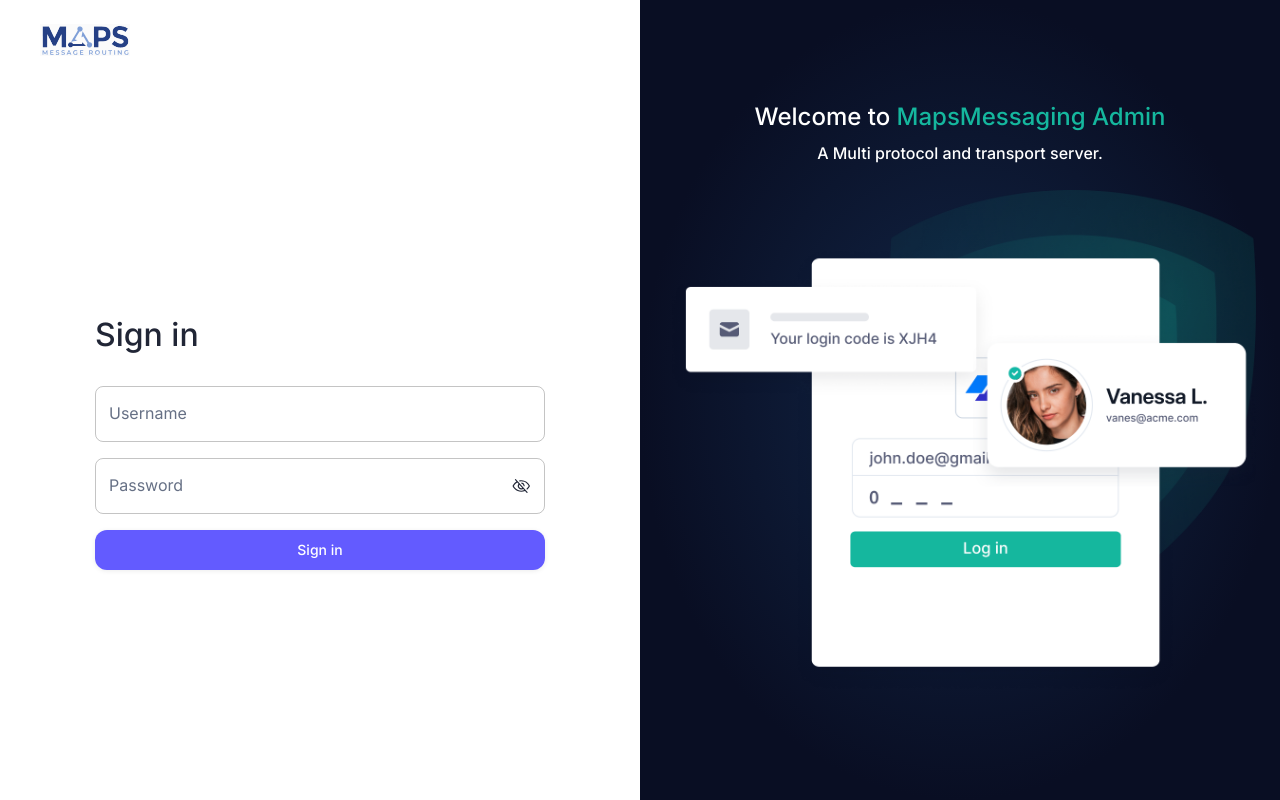
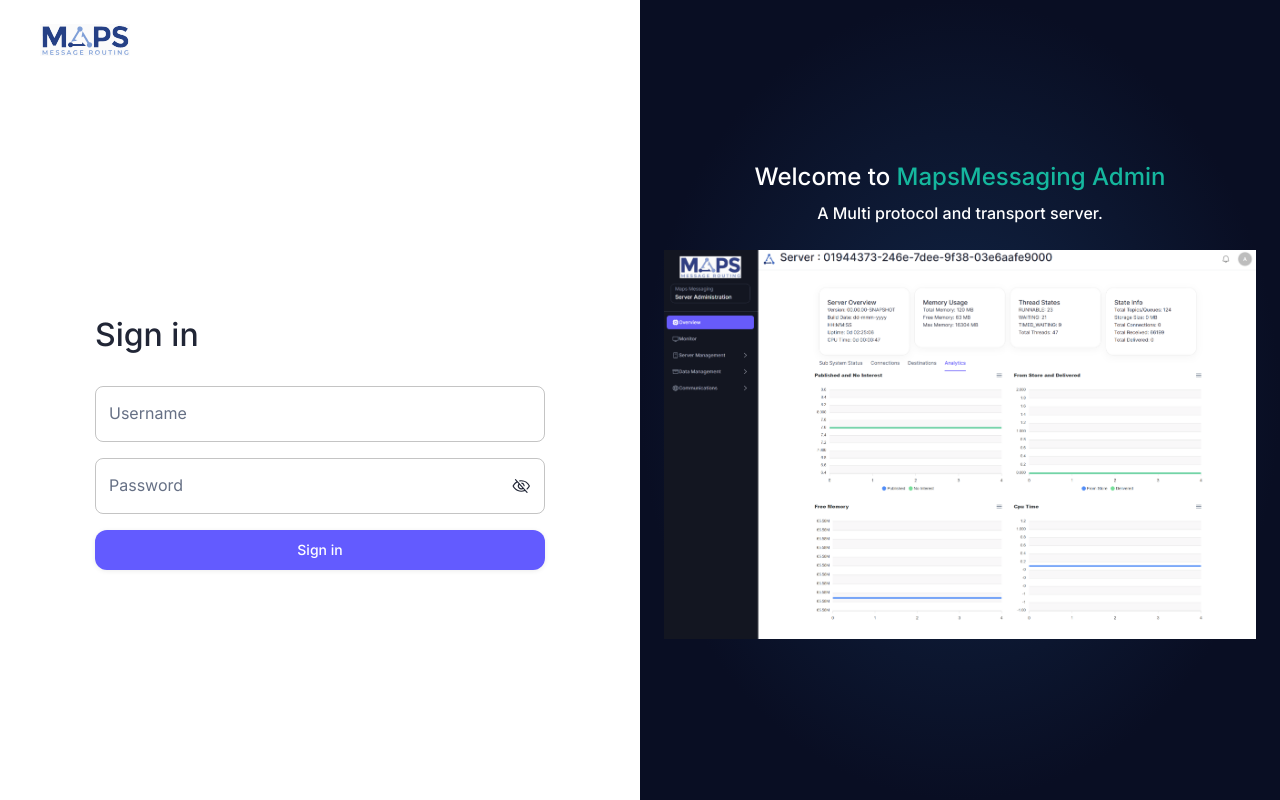
Before and after one commit to Maps-Messaging/web-admin-client, a Next.js app: page /admin/auth/sign-in in a window 1280 px wide. Built offline with nearby package versions, Linux system fonts and the light colour scheme; no server answers.

Commit message:
add placeholder image

```diff
--- a/src/components/auth/layout.tsx
+++ b/src/components/auth/layout.tsx
@@ -75,7 +75,7 @@
             <Box
               component="img"
               alt="Widgets"
-              src={`${basePath}/assets/auth-widgets.png`}
+              src={`${basePath}/assets/placeholder.png`}
               sx={{ height: 'auto', width: '100%', maxWidth: '600px' }}
             />
           </Box>
```
Also changed, not shown: public/assets/auth-widgets.png (deleted), public/assets/placeholder.png (added).
